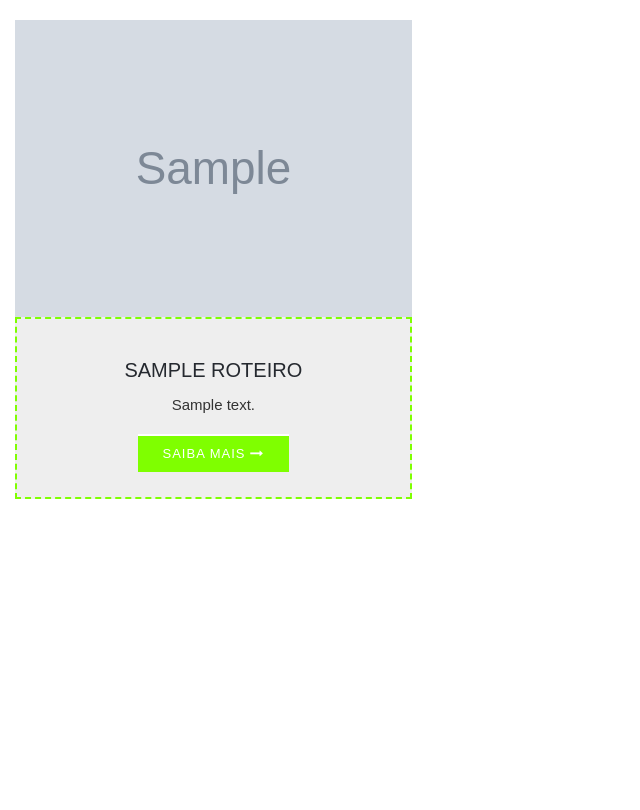
After one commit to FehPrado/Fullturismo, a PHP site: page /roteirosinfo.php in a window 1280 px wide. The commit adds this page. Shown: the whole page, without its empty margins (0-640 px from the left). Run offline with PHP 8.4, Linux system fonts and the light colour scheme; tables that the repository leaves empty or names only in its code hold one stand-in row (values such as "Sample post"); grey boxes marked "Sample" are stand-in pictures; data that the repository does not hold is empty; some libraries are stand-ins or nearby versions.

Commit message:
fp roteiro

```diff
--- a/login_register.php
+++ b/login_register.php
@@ -14,7 +14,7 @@ if(isset($_POST['btnCadastro'])){
         $data = implode('-', array_reverse(explode('/', $_POST['txtNascimento'])));
 
         $query = mysqli_query($conecta,
-            "INSERT INTO usuario
+            "INSERT INTO usuarioweb
             (email, senha, nome, cpf, telefone, nascimento)
             VALUES (
              '". trim($_POST['txtEmail']) ."',
@@ -141,7 +141,7 @@ include("administrativo/conexao.php");
 
  if(isset($_POST["txtEmailUser"])and isset($_POST["txtSenhaUser"])){
 
-	$query= mysqli_query($conecta,"SELECT * FROM usuario WHERE email ='". trim($_POST["txtEmailUser"])."' AND senha ='". trim($_POST["txtSenhaUser"]). "' LIMIT 1");
+	$query= mysqli_query($conecta,"SELECT * FROM usuarioweb WHERE email ='". trim($_POST["txtEmailUser"])."' AND senha ='". trim($_POST["txtSenhaUser"]). "' LIMIT 1");
 
 	if(mysqli_num_rows($query) >= 1){
 		session_start();
--- /dev/null
+++ b/roteirosinfo.php
@@ -0,0 +1,73 @@
+<!DOCTYPE html>
+<html lang="en">
+<head>
+    <meta charset="UTF-8">
+    <meta http-equiv="X-UA-Compatible" content="IE=edge">
+    <meta name="viewport" content="width=device-width, initial-scale=1.0">
+    <title>Document</title>
+    <!-- Bootstrap -->
+<link rel="stylesheet" type="text/css"  href="css/bootstrap.css">
+
+<!-- Fonts -->
+<link rel="stylesheet" type="text/css" href="fonts/font-awesome/css/font-awesome.css">
+<link rel="stylesheet" type="text/css" href="css/Simple-Line-Icons-Webfont/simple-line-icons.css" media="screen" />
+<link rel="stylesheet" href="css/et-line-font/et-line-font.css">
+
+<!-- Main Menu CSS -->
+<link rel="stylesheet" href="css/meanmenu.min.css">
+
+<!-- Main CSS -->
+<link rel="stylesheet" href="css/main.css">
+
+<!-- FONT AWESOME -->
+<link rel="stylesheet" href="https://maxcdn.bootstrapcdn.com/font-awesome/4.5.0/css/font-awesome.min.css">
+
+<!-- Prettyphoto-->
+<link rel="stylesheet" href="css/prettyphoto.css">
+
+<!--Master slider-->
+<link href="master-slider/style/masterslider.css" rel="stylesheet">
+<link href="master-slider/skins/default/style.css" rel="stylesheet">
+
+<!-- OWL STYLE CSS -->
+<link rel="stylesheet" type="text/css"  href="css/owl.css">
+
+<!-- Stylesheet -->
+<link rel="stylesheet" type="text/css"  href="css/style.css">
+
+<!-- Responsive -->
+<link rel="stylesheet" type="text/css"  href="css/responsive.css">
+
+<!-- Cubeportfolio -->
+<link rel="stylesheet" type="text/css" href="css/cubeportfolio.min.css">
+</head>
+<body>
+<?php
+          include ("administrativo/conexao.php");
+          $buscaRoteiro=mysqli_query($conecta, "SELECT * FROM roteiro ORDER BY datainicio DESC LIMIT 4");
+          while( $resultRoteiro=mysqli_fetch_assoc($buscaRoteiro)){
+      ?>
+
+  <h4 class="title"><a href="roteiros.php?ref=<?php echo base64_encode($resultRoteiro['PKID']) ?>"></a></h4>
+
+          <div class="column default-featured-column style-two col-lg-4 col-md-6 col-sm-12 col-xs-12">
+            <article class="inner-box wow fadeInUp" data-wow-delay="0ms" data-wow-duration="1500ms">
+              <figure class="image-box">
+                <img src="administrativo/roteiro/<?php echo $resultRoteiro['foto'] ?>"/></figure>
+              <div class="content-box">
+                <div class="skill">
+                  <div class="row">
+
+                  </div>
+                </div>
+
+
+                <h3><a href="roteirosinfo.php?ref=<?php echo $resultRoteiro['PKID'] ?>"><?php echo $resultRoteiro['nome'] ?></a></h3>
+                <p><?php echo $resultRoteiro['descricao'] ?></p>
+                <a href="roteirosinfo.php" class="theme-btn btn-style-orange">Saiba Mais <i class="fa fa-long-arrow-right" aria-hidden="true"></i></a></div>
+            </article>
+          </div>
+        <?php } ?>
+
+</body>
+</html>
```
